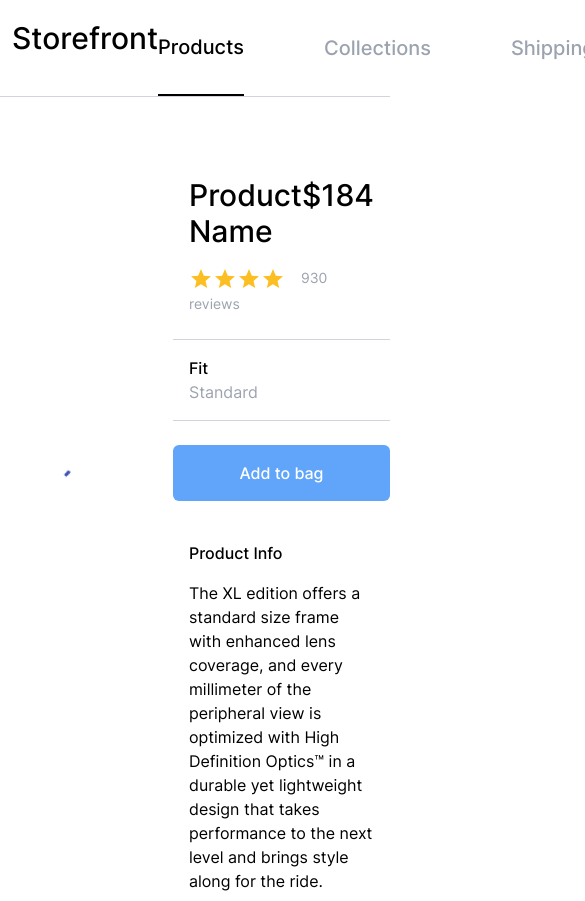
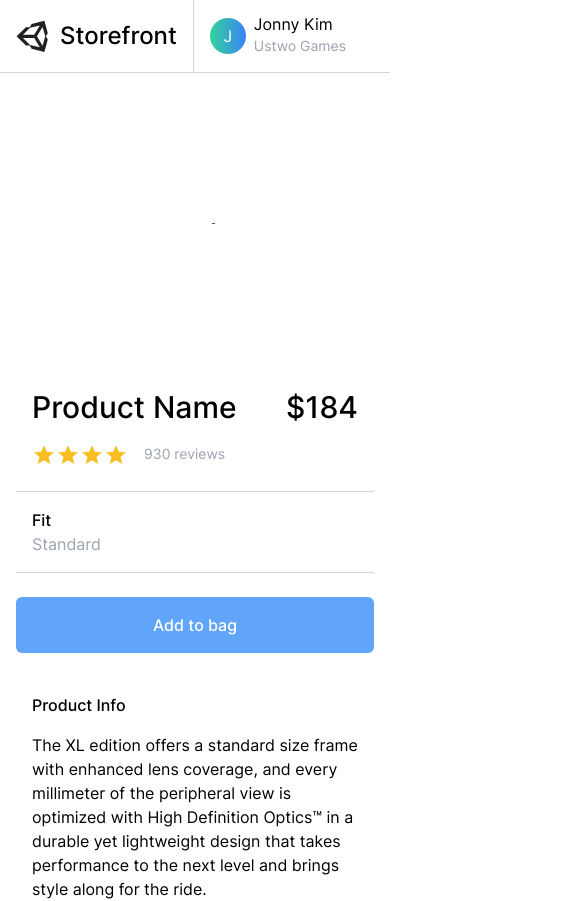
Before and after one commit to caseyyee/storefront-proto, a Next.js app: page / in a window 390 px wide. Shown: the top 901 px of the page, 585 px wide, since content can reach past the window. Built offline with nearby package versions, Linux system fonts and the light colour scheme.

Commit message:
Mobile view

```diff
--- a/pages/index.js
+++ b/pages/index.js
@@ -22,11 +22,11 @@ export default function Home() {
       </Head>
       <div className="border-b border-gray-300">
         <div className="flex container mx-auto">
-          <div className="grid gap-3 grid-flow-col py-5">
-            <img src="images/unity-logo.svg" height="200" />
-            <div className="text-3xl font-medium">Storefront</div>
+          <div className="grid gap-3 grid-flow-col py-5 px-4 md:px-0">
+            <img src="images/unity-logo.svg" className="h-8 md:h-12" />
+            <div className="text-2xl md:text-3xl font-medium">Storefront</div>
           </div>
-          <div className="flex-1 flex justify-center">
+          <div className="flex-1 hidden md:flex md:justify-center">
             <div className="grid grid-flow-col auto-cols-max gap-20">
               <div className="flex items-center justify-center text-xl border-b-2 border-black font-medium">
                 Products
@@ -53,18 +53,17 @@ export default function Home() {
         </div>
       </div>
 
-      <div className="container mx-auto flex">
-        <div className="w-7/12">
-          <div className="mt-16 mr-16" style={{ height: '600px' }}>
+      <div className="container mx-auto flex flex-col md:flex-row">
+        <div className="w-full md:w-7/12">
+          <div className="md:mt-16 md:mr-16 h-smPlayer md:h-lgPlayer">
             <IndigoIframe src={assetUrl} />
           </div>
         </div>
-        <div className="flex-1">
-          <section className="flex w-full mt-16 p-4">
+        <div className="flex-1 px-4 md:px-0">
+          <section className="flex w-full md:mt-16 p-4">
             <div className="flex-1 text-3xl font-medium">{productName}</div>
             <div className="text-3xl font-medium">$184</div>
           </section>
-
           <section className="px-4">
             <span className="fill-current text-yellow-400">
               <StarIcon />
--- a/tailwind.config.js
+++ b/tailwind.config.js
@@ -1,4 +1,4 @@
-const defaultTheme = require('tailwindcss/defaultTheme')
+const defaultTheme = require('tailwindcss/defaultTheme');
 
 module.exports = {
   mode: 'jit',
@@ -7,7 +7,11 @@ module.exports = {
   theme: {
     extend: {
       fontFamily: {
-        sans: ['Inter', ...defaultTheme.fontFamily.sans]
+        sans: ['Inter', ...defaultTheme.fontFamily.sans],
+      },
+      height: {
+        smPlayer: '300px',
+        lgPlayer: '500px',
       },
     },
   },
@@ -15,4 +19,4 @@ module.exports = {
     extend: {},
   },
   plugins: [],
-}
+};
```
